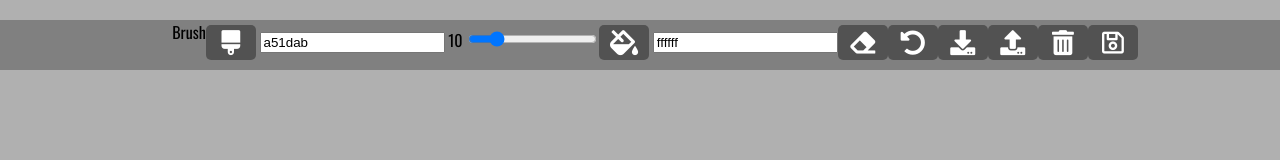
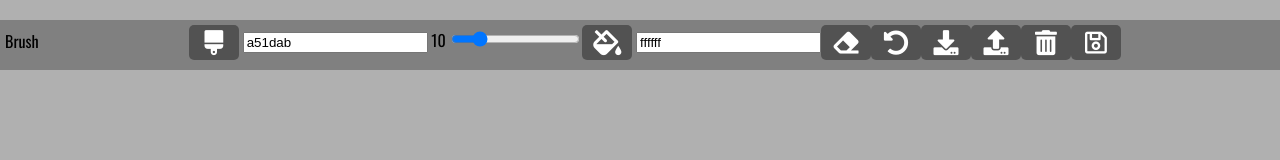
Before and after one commit to agausha/Paint-Clone, a plain HTML site: page index.html in a window 1280 px wide. Drawn offline with nearby package versions, Linux system fonts and the light colour scheme.

Commit message:
Added active-tool class with styling

```diff
--- a/sass/_layout.scss
+++ b/sass/_layout.scss
@@ -37,3 +37,10 @@
 .fa-trash-alt:hover {
   color: $alt-color;
 }
+
+// TOOLS
+.active-tool {
+  position: absolute;
+  top: 9px;
+  left: 5px;
+}
```
Also changed, not shown: css/main.css, css/main.min.css, 2 other files.
